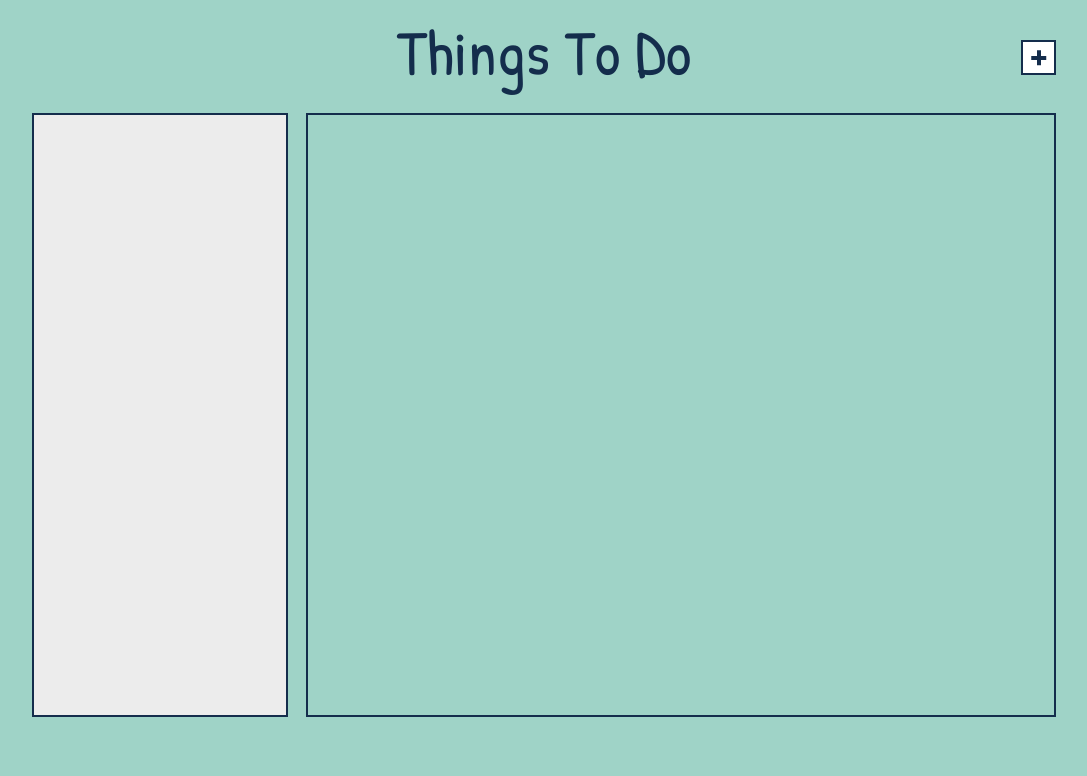
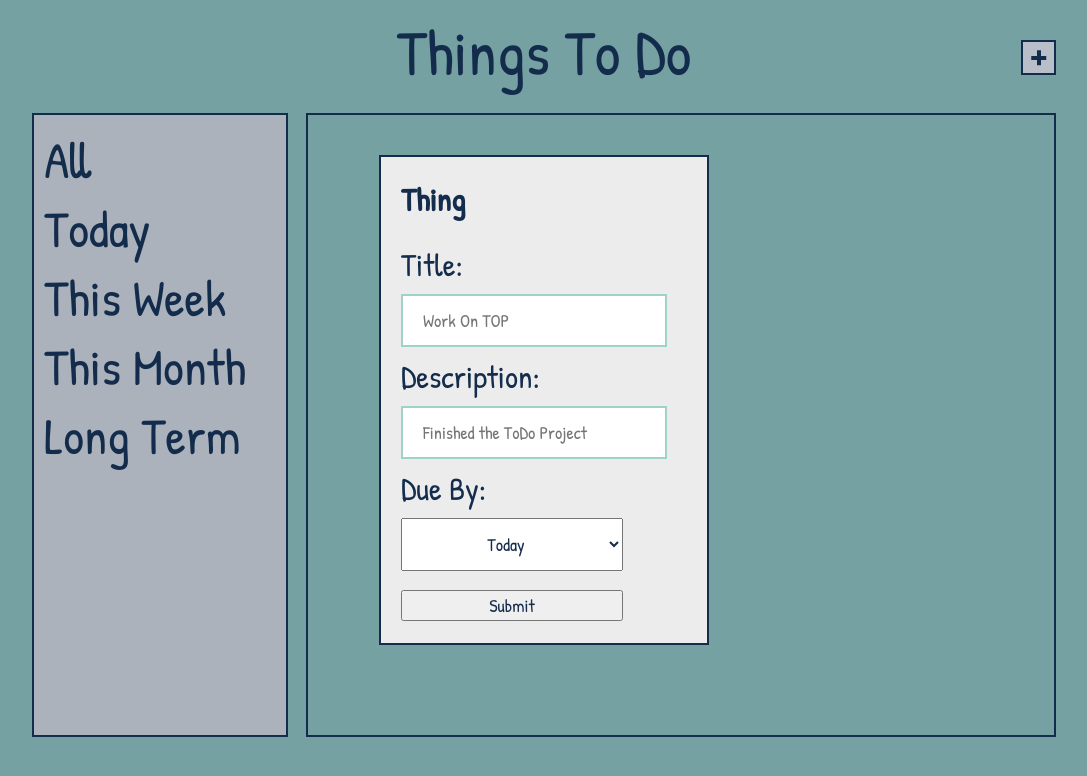
Before and after one commit to Faith-Gray/Todo-List, a website built with webpack: page index.html in a window 1280 px wide. Both pictures are taken after a click on the button 1134 px from the left and 57 px from the top of the page. Shown: the whole page, without its empty margins (96-1183 px from the left). Built offline with nearby package versions, Linux system fonts and the light colour scheme.

Commit message:
add object constructor function

```diff
--- a/index.html
+++ b/index.html
@@ -11,7 +11,11 @@
         <div class="title" id="title">Things To Do  <button id="plus" class="plus"></button></div>
 
         <div class="navBar">
-
+            <div class="all" id="all">All</div>
+            <div class="today" id="today">Today</div>
+            <div class="thisWeek" id="thisWeek">This Week</div>
+            <div class="thisMonth" id="thisMonth">This Month</div>
+            <div class="longTerm" id="longTerm">Long Term</div>
         </div>
         <div class="tasks">
 
@@ -23,20 +27,21 @@
             <h1>Thing</h1>
             <form id ="myForm">
                 <label for = "title">Title:</label><br>
-                <input type="text" id="title" required placeholder="Work On TOP"> <br>
+                <input type="text" id="titleForm" required placeholder="Work On TOP"> <br>
                 <label for = "description">Description:</label><br>
                 <input type="text" id="description" required placeholder="Finished the ToDo Project"> <br>
                 <label for = "Due By">Due By:</label><br>
-                <select id="Due">
+                <select id="due">
                     <option value="today">Today</option>
                     <option value="This Week">This Week</option>
                     <option value="This Month">This Month</option>
                     <option value="Long Term">Long Term</option>
                     <br>
-                <input type="Submit" value = "Submit">
+                <input type="submit" value = "Submit">
             </form>
         </div>
     </div>
+    <div class="overlay" id="overlay"></div>
 </body>
 <script src="dist/main.js"></script>
 </html>
--- a/src/index.js
+++ b/src/index.js
@@ -2,9 +2,57 @@ import './styles.css';
 console.log('hello');
 
 const plus = document.getElementById('plus');
+const popUp = document.getElementById('modal');
+const overlay = document.getElementById('overlay');
+// const today = document.getElementById('today');
+// const thisWeek = document.getElementById('thisWeek');
+// const thisMonth = document.getElementById('thisMonth');
+// const longTerm = document.getElementById('longTerm');
 
 
-plus.addEventListener('click', (e) => {
+
+plus.addEventListener('click', openForm);
+overlay.addEventListener('click', closeForm);
+
+function openForm() {
     popUp.classList.add('active');
-    // overlay.classList.add('active');
+    overlay.classList.add('active');
+};
+
+function closeForm() {
+    popUp.classList.remove('active');
+    overlay.classList.remove('active');
+}
+
+let allList = [];
+
+function createTask() {
+    let title = document.querySelector('#titleForm').value;
+    let description = document.querySelector('#description').value;
+    let due = document.querySelector('#due').value;
+
+    function Task(title, description, due) {
+        this.title = title;
+        this.description = description;
+        this.due = due;
+    }
+
+    let newTask = new Task(title, description, due);
+    console.log(newTask);
+}
+
+
+function addTask() {
+    allList.push(createTask);
+    console.log(allList);
+
+}
+
+document.getElementById("myForm").addEventListener('submit', (e) => {
+    e.preventDefault();
+    createTask();
+    addTask();
+    closeForm();
+    // form.reset();
+   // taskPopup();
 });
--- a/src/styles.css
+++ b/src/styles.css
@@ -1,9 +1,13 @@
 @import url('https://fonts.googleapis.com/css2?family=Patrick+Hand&display=swap');
 * {
     color: #142d4c;
-    background-color: #9fd3c7;
+    /* background-color: #9fd3c7; */
     font-family: 'Patrick Hand', cursive;
 
+}
+
+body {
+    background-color: #9fd3c7;
 }
 
 .container {
@@ -100,18 +104,18 @@
 /* } */
 
 .popUpContainer {
-    width: 300px;
-    height: 450px;
+    width: 330px;
+    height: 490px;
     position: absolute;
     top: 50%;
     left: 50%;
     transform: translate(-50%, -50%) scale(0);
     transition: 100ms ease-in-out;
-    background: white;
+    background: #ececec;
     box-sizing: border-box;
     padding-left: 20px;
     border: 2px solid #142d4c;
-    background: white;
+    background: #ececec;
     z-index: 10;
 }
 
@@ -122,6 +126,75 @@
 
 .popUp {
     position: fixed;
-    background: white;
+    background: #ececec;
     z-index: 10;
 }
+
+#overlay {
+    position: fixed;
+    opacity: 0%;
+    transition: 100ms ease-in-out;
+    top: 0;
+    left: 0;
+    right: 0;
+    bottom: 0;
+    background-color: rgba(20, 45, 76, .3);
+    pointer-events: none;
+}
+
+#overlay.active {
+    opacity: 1;
+    pointer-events: all;
+}
+
+#myForm {
+    background-color: #ececec;
+    font-size: 2em;
+}
+
+input[type=text] {
+    border: 2px solid #9fd3c7;
+}
+
+input[type=text]:focus {
+    border: 3px solid #9fd3c7;
+    outline: none;
+}
+
+input[type=text] {
+    width: 120%;
+    padding: 12px 20px;
+    margin: 8px 0;
+    box-sizing: border-box;
+    font-size: 18px;
+}
+
+select {
+    width: 100%;
+    padding: 12px 20px;
+    margin: 8px 0;
+    box-sizing: border-box;
+    font-size: 18px;
+    text-align: center;
+
+}
+
+input[type=submit] {
+    width: 100%;
+    font-size: 18px;
+}
+
+.navBar {
+    padding: 4%;
+    /* font-size: 65px; */
+    font-size: min(max(35px, 4vw), 65px);
+}
+
+.navBar > div {
+    cursor: pointer;
+}
+.navBar > div:hover {
+    cursor: pointer;
+
+    -webkit-text-stroke: .8px #9fd3c7;
+}
```
Also changed, not shown: dist/main.js.
